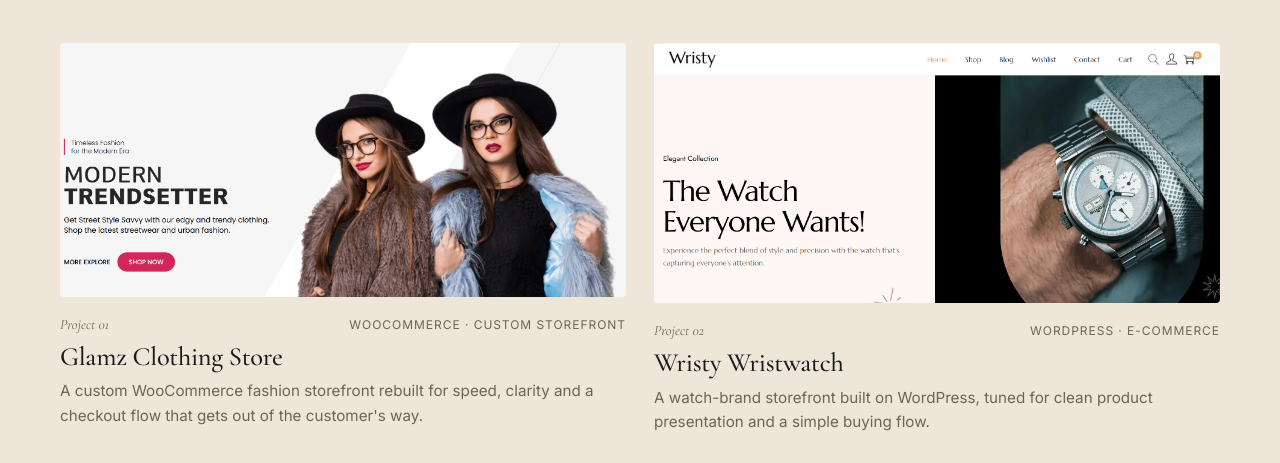
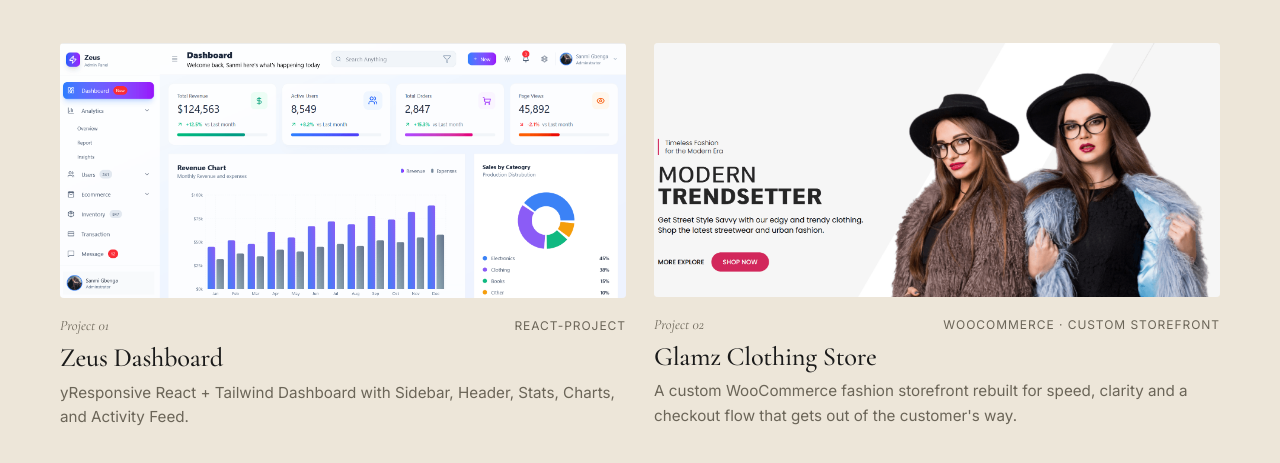
Before and after one commit to Gbengalas/portfolio, a plain HTML site: page index.html in a window 1280 px wide. Shown: the part 5459-5922 px from the top of the page. Drawn offline with nearby package versions, Linux system fonts and the light colour scheme.

Commit message:
Updated portfolio layout

```diff
--- a/index.html
+++ b/index.html
@@ -224,10 +224,20 @@
       </div>
       <div class="projects">
 
+
+         <article class="project reveal">
+          <div class="project-img"><a href="https://dashboard-zeus-fawn.vercel.app/"><img src="images/dashboard.png"  alt="Zeus Dashboard" loading="lazy" width="1024" height="640" /></a></div>
+          <div class="project-meta">
+            <span class="project-num">Project 01</span>
+            <span class="project-tags">React-Project</span>
+          </div>
+          <h3>Zeus Dashboard</h3>
+          <p>yResponsive React + Tailwind Dashboard with Sidebar, Header, Stats, Charts, and Activity Feed.</p>
+        </article>
         <article class="project reveal">
           <div class="project-img"><a href="https://glamz.kesug.com/?i=1"><img src="images/glams.png"  alt="Glamz Clothing Store" loading="lazy" width="1024" height="640" /></a></div>
           <div class="project-meta">
-            <span class="project-num">Project 01</span>
+            <span class="project-num">Project 02</span>
             <span class="project-tags">WooCommerce · Custom Storefront</span>
           </div>
           <h3>Glamz Clothing Store</h3>
@@ -236,7 +246,7 @@
         <article class="project reveal delay-1">
           <div class="project-img"><a href="https://wristy.kesug.com/?i=1"><img src="images/wristy.png" alt="Wristy Wristwatch" loading="lazy" width="1024" height="640" /></a></div>
           <div class="project-meta">
-            <span class="project-num">Project 02</span>
+            <span class="project-num">Project 03</span>
             <span class="project-tags">WordPress · E-Commerce</span>
           </div>
           <h3>Wristy Wristwatch</h3>
@@ -245,7 +255,7 @@
         <article class="project reveal">
           <div class="project-img"><img src="images/twosem.png" alt="Twosem School" loading="lazy" width="1024" height="640" /></div>
           <div class="project-meta">
-            <span class="project-num">Project 03</span>
+            <span class="project-num">Project 04</span>
             <span class="project-tags">React.js · School Website</span>
           </div>
           <h3>Twosem School</h3>
@@ -254,7 +264,7 @@
         <article class="project reveal delay-1">
           <div class="project-img"><a href="https://github.com/Gbengalas/custom-contact-form"><img src="images/contactplugin.png" alt="Custom Contact Form Plugin" loading="lazy" width="1024" height="640" /></a></div>
           <div class="project-meta">
-            <span class="project-num">Project 04</span>
+            <span class="project-num">Project 05</span>
             <span class="project-tags">PHP · WordPress Plugin</span>
           </div>
           <h3>Custom Contact Form Plugin</h3>
@@ -263,7 +273,7 @@
         <article class="project reveal">
           <div class="project-img"><a href="https://gbengalas.github.io/Dma-school/"><img src="images/dma.png" alt="DMA School Site" loading="lazy" width="1024" height="640" /></a></div>
           <div class="project-meta">
-            <span class="project-num">Project 05</span>
+            <span class="project-num">Project 06</span>
             <span class="project-tags">HTML · CSS · JavaScript</span>
           </div>
           <h3>DMA School Site</h3>
@@ -272,7 +282,7 @@
         <article class="project reveal delay-1">
           <div class="project-img"><a href="https://shipswift-logistics.netlify.app/"><img src="images/logistic website.png" alt="Logistic Tracker Dashboard" loading="lazy" width="1024" height="640" /></a></div>
           <div class="project-meta">
-            <span class="project-num">Project 06</span>
+            <span class="project-num">Project 07</span>
             <span class="project-tags">Custom Web App · Dashboard</span>
           </div>
           <h3>Logistic Tracker Dashboard</h3>
@@ -281,7 +291,7 @@
         <article class="project reveal">
           <div class="project-img"><a href="https://brighthorizonacadmy.free.nf/"><img src="images/bright.png" alt="Bright Academy School" loading="lazy" width="1024" height="640" /></a></div>
           <div class="project-meta">
-            <span class="project-num">Project 07</span>
+            <span class="project-num">Project 08</span>
             <span class="project-tags">WordPress · Elementor</span>
           </div>
           <h3>Bright Academy School</h3>
@@ -290,7 +300,7 @@
         <article class="project reveal delay-1">
           <div class="project-img"><a href="https://gmatt.infinityfreeapp.com/?i=1"><img src="images/solance.png" alt="Law Firm Corporate Site" loading="lazy" width="1024" height="640" /></a></div>
           <div class="project-meta">
-            <span class="project-num">Project 08</span>
+            <span class="project-num">Project 09</span>
             <span class="project-tags">WordPress · Elementor</span>
           </div>
           <h3>Law Firm Corporate Site</h3>
@@ -299,7 +309,7 @@
         <article class="project reveal">
           <div class="project-img"><a href="https://shirasnailbar.base44.app/"><img src="images/nails.png" alt="Nails Website" loading="lazy" width="1024" height="640" /></a></div>
           <div class="project-meta">
-            <span class="project-num">Project 09</span>
+            <span class="project-num">Project 10</span>
             <span class="project-tags">Base44 AI · Booking Site</span>
           </div>
           <h3>Nails Website</h3>
@@ -308,7 +318,7 @@
         <article class="project reveal delay-1">
           <div class="project-img"><a href="https://salesproweb.netlify.app/"><img src="images/salespro.png" alt="Business Website" loading="lazy" width="1024" height="640" /></a></div>
           <div class="project-meta">
-            <span class="project-num">Project 10</span>
+            <span class="project-num">Project 11</span>
             <span class="project-tags">Custom Web App · Business Site</span>
           </div>
           <h3>Business Website</h3>
@@ -317,7 +327,7 @@
         <article class="project reveal">
           <div class="project-img"><a href="https://sanlogistic.free.nf/wp/?i=1"><img src="images/logistic.png" alt="ShipSwift Logistics" loading="lazy" width="1024" height="640" /></a></div>
           <div class="project-meta">
-            <span class="project-num">Project 11</span>
+            <span class="project-num">Project 12</span>
             <span class="project-tags">WordPress · Elementor</span>
           </div>
           <h3>ShipSwift Logistics</h3>
```
Also changed, not shown: images/dashboard.png (added).
